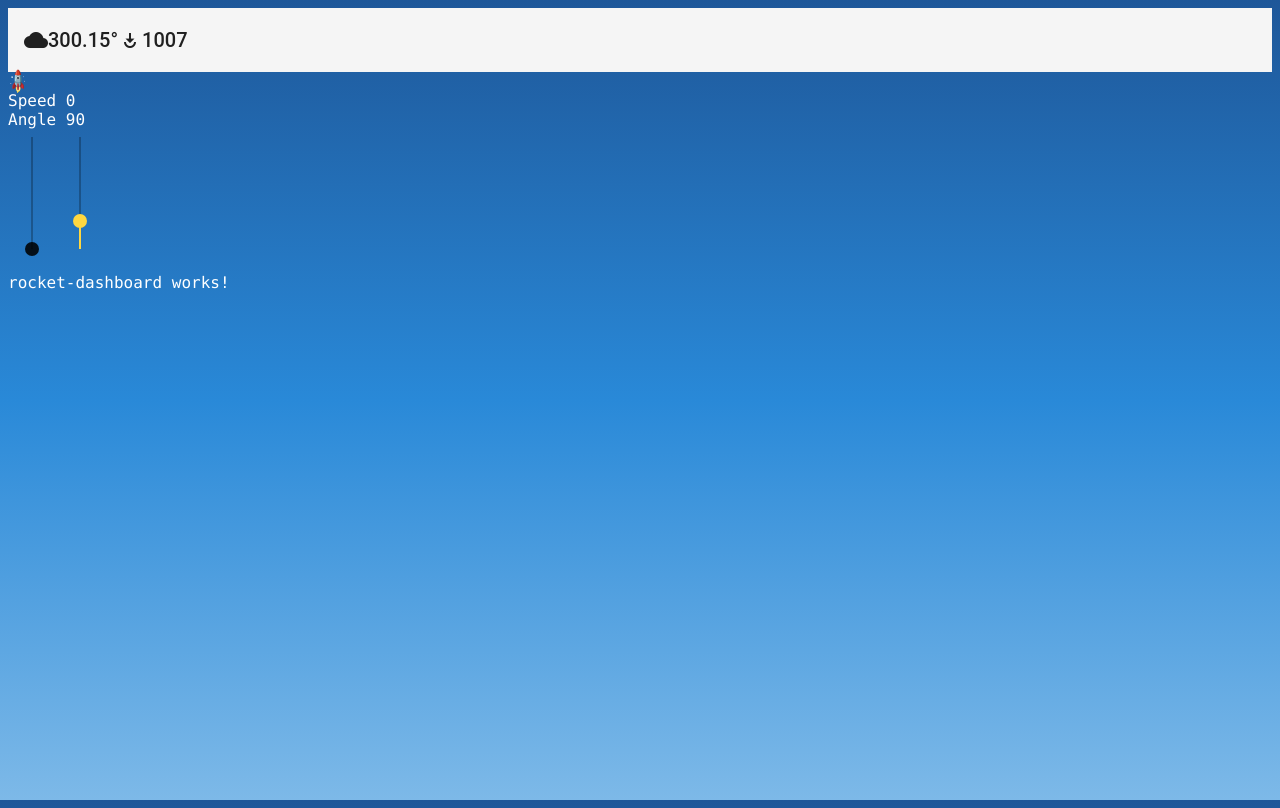
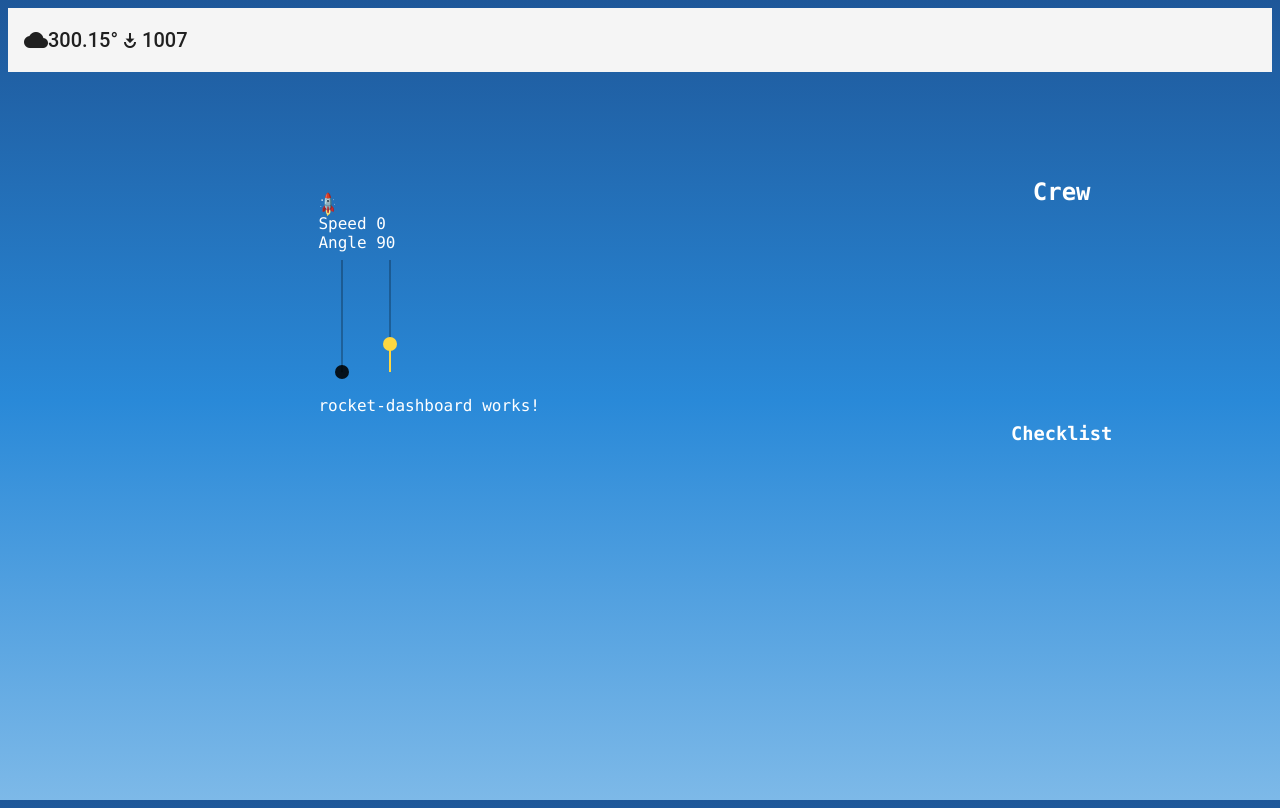
Before and after one commit to funami-dev/Kourou, an Angular app: page / in a window 1280 px wide. Built offline with nearby package versions, Linux system fonts and the light colour scheme; data requests are answered from the project's data file.

Commit message:
chore(env): add mockdata fallback for missing api-token

```diff
--- a/src/app/app.component.html
+++ b/src/app/app.component.html
@@ -15,5 +15,16 @@
       </ng-template>
     </mat-toolbar-row>
   </mat-toolbar>
-  <app-rocket></app-rocket>
+  <mat-grid-list cols="3" rowHeight="240px">
+    <mat-grid-tile colspan="2" rowspan="2">
+      <app-rocket></app-rocket>
+    </mat-grid-tile>
+    <mat-grid-tile>
+      <h2>Crew</h2>
+    </mat-grid-tile>
+    <mat-grid-tile>
+      <h3>Checklist</h3>
+    </mat-grid-tile>
+  </mat-grid-list>
+
 </div>
--- a/src/app/weather.service.ts
+++ b/src/app/weather.service.ts
@@ -12,9 +12,9 @@ export class WeatherService {
   WEATHER_API_URL = environment.WEATHER_API_URL;
 
   public getWeatherData(): Observable<any[]> {
-    // const { prefix, base, cityId, key } = this.WEATHER_API_URL;
-    // const _url = `${prefix}${base}?id=${cityId}&appid=${key}`;
-    const _url = `http://localhost:3000/weather`;
-    return this.http.get<Weatherdata[]>(_url);
+    const { prefix, base, cityId, key } = this.WEATHER_API_URL;
+    const _url = `${prefix}${base}?id=${cityId}&appid=${key}`;
+    const _urlMock = `http://localhost:3000/weather`;
+    return this.http.get<Weatherdata[]>(key ? _url : _urlMock);
   }
 }
```
Also changed, not shown: src/environments/environment.ts (+0 -13 lines).
